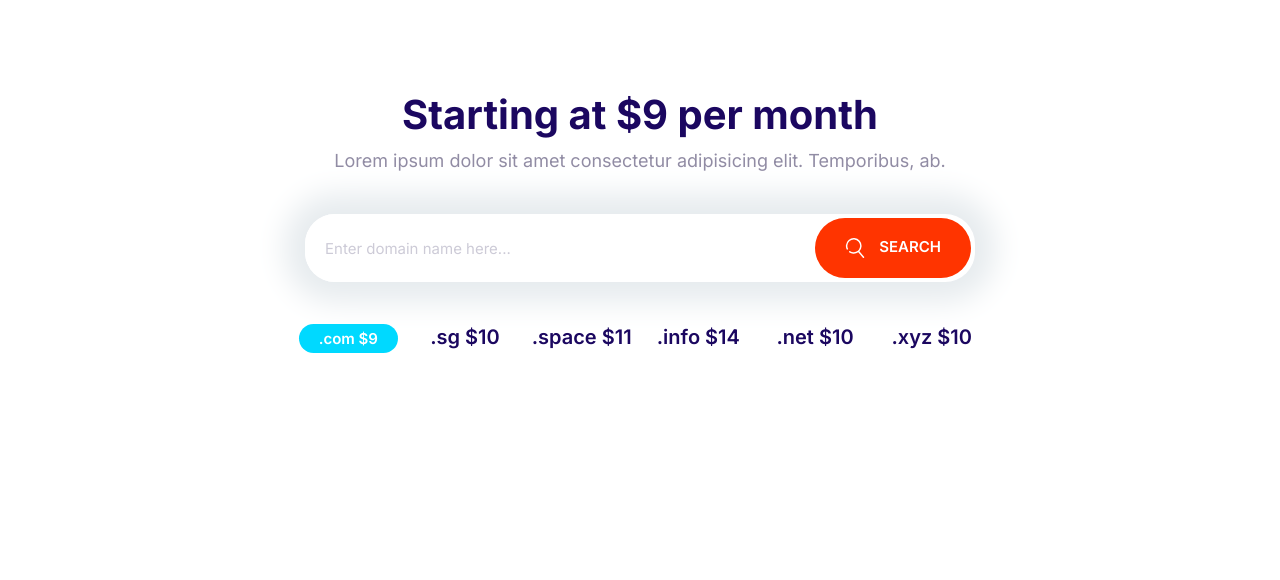
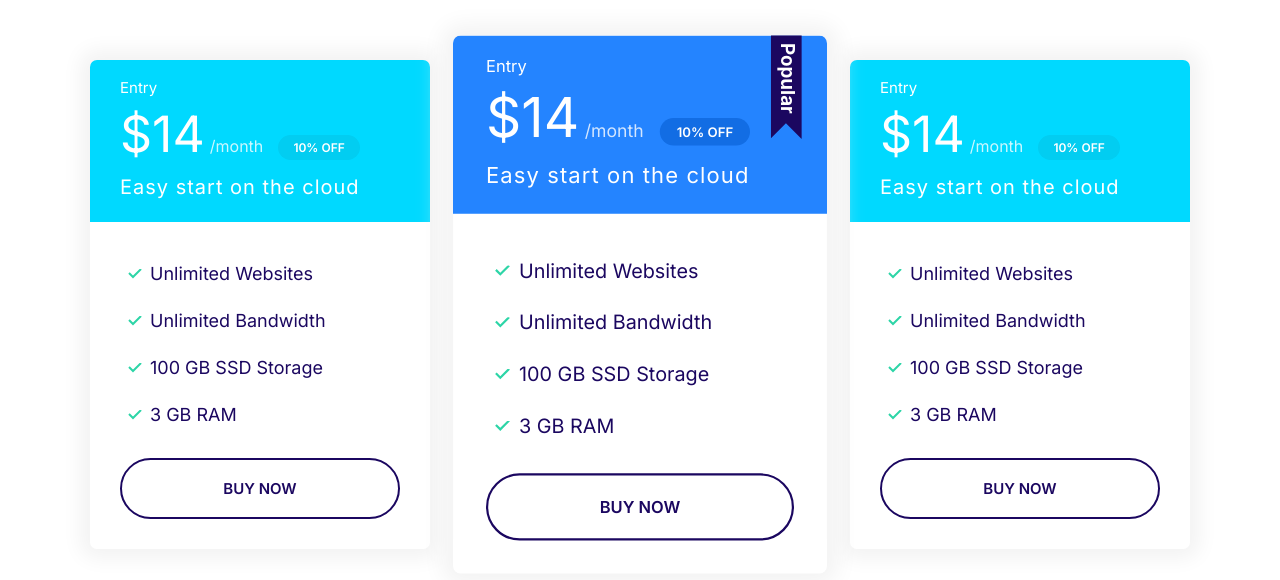
Before and after one commit to connorwestleydev/moshify, a plain HTML site: page index.html in a window 1280 px wide. Drawn offline with Linux system fonts and the light colour scheme.

Commit message:
Implment the plans block component

```diff
--- a/css/styles.css
+++ b/css/styles.css
@@ -326,11 +326,19 @@ a {
   color: #fff;
 }
 
+.card--primary .badge--primary {
+  background: #126de4;
+}
+
 .card--secondary .badge--secondary {
   background: #02cdf1;
 }
 
 /* Plans */
+.plan {
+  transition: transform 0.2s ease-out;
+}
+
 .plan__name {
   color: #fff;
   font-size: 2.4rem;
@@ -360,6 +368,10 @@ a {
   margin-bottom: 2rem;
 }
 
+.plan--popular {
+  transform: scale(1.1);
+}
+
 .plan--popular .card__header {
   position: relative;
 }
@@ -371,6 +383,14 @@ a {
   right: 5%;
   top: -6px;
   width: 40px;
+}
+
+.plan:hover {
+  transform: scale(1.05);
+}
+
+.plan--popular:hover {
+  transform: scale(1.15);
 }
 
 @media screen and (min-width: 1024px) {
@@ -712,13 +732,13 @@ a {
 
 .block-domain__prices {
   display: grid;
+  font-size: 2rem;
+  font-weight: 600;
   grid-template-columns: repeat(3, 1fr);
   grid-template-rows: repeat(2, 6rem);
-  font-size: 2rem;
-  font-weight: 600;
   justify-items: center;
+  margin: 0 auto;
   max-width: 700px;
-  margin: 0 auto;
 }
 
 @media screen and (min-width: 768px) {
@@ -726,3 +746,13 @@ a {
     grid-template-columns: repeat(auto-fit, minmax(10rem, 1fr));
   }
 }
+
+/* Plans Block */
+.block-plans .grid {
+  gap: 8rem 4rem;
+}
+
+.block-plans .card {
+  max-width: 500px;
+  margin: 0 auto;
+}
--- a/index.html
+++ b/index.html
@@ -13,35 +13,69 @@
     <link rel="stylesheet" href="css/styles.css" />
   </head>
   <body>
-    <section class="block container block-domain">
-      <header class="block__header">
-        <h2>Starting at $9 per month</h2>
-        <p>
-          Lorem ipsum dolor sit amet consectetur adipisicing elit. Temporibus,
-          ab.
-        </p>
-      </header>
-      <div class="input-group">
-        <input
-          type="text"
-          class="input"
-          placeholder="Enter domain name here..."
-        />
-        <button class="btn btn--accent">
-          <svg class="icon icon--white">
-            <use xlink:href="images/sprite.svg#search"></use>
-          </svg>
-          Search
-        </button>
+    <section class="block container block-plan block-plans">
+      <div class="grid grid--1x3">
+        <div class="plan">
+          <div class="card card--secondary">
+            <header class="card__header">
+              <h3 class="plan__name">Entry</h3>
+              <span class="plan__price">$14</span>
+              <span class="plan__billing-cycle">/month</span>
+              <span class="badge badge--secondary badge--small">10% OFF</span>
+              <span class="plan__description">Easy start on the cloud</span>
+            </header>
+            <div class="card__body">
+              <ul class="list list--tick">
+                <li class="list__item">Unlimited Websites</li>
+                <li class="list__item">Unlimited Bandwidth</li>
+                <li class="list__item">100 GB SSD Storage</li>
+                <li class="list__item">3 GB RAM</li>
+              </ul>
+              <button class="btn btn--outline btn--block">Buy Now</button>
+            </div>
+          </div>
+        </div>
+        <div class="plan plan--popular">
+          <div class="card card--primary">
+            <header class="card__header">
+              <h3 class="plan__name">Entry</h3>
+              <span class="plan__price">$14</span>
+              <span class="plan__billing-cycle">/month</span>
+              <span class="badge badge--primary badge--small">10% OFF</span>
+              <span class="plan__description">Easy start on the cloud</span>
+            </header>
+            <div class="card__body">
+              <ul class="list list--tick">
+                <li class="list__item">Unlimited Websites</li>
+                <li class="list__item">Unlimited Bandwidth</li>
+                <li class="list__item">100 GB SSD Storage</li>
+                <li class="list__item">3 GB RAM</li>
+              </ul>
+              <button class="btn btn--outline btn--block">Buy Now</button>
+            </div>
+          </div>
+        </div>
+        <div class="plan">
+          <div class="card card--secondary">
+            <header class="card__header">
+              <h3 class="plan__name">Entry</h3>
+              <span class="plan__price">$14</span>
+              <span class="plan__billing-cycle">/month</span>
+              <span class="badge badge--secondary badge--small">10% OFF</span>
+              <span class="plan__description">Easy start on the cloud</span>
+            </header>
+            <div class="card__body">
+              <ul class="list list--tick">
+                <li class="list__item">Unlimited Websites</li>
+                <li class="list__item">Unlimited Bandwidth</li>
+                <li class="list__item">100 GB SSD Storage</li>
+                <li class="list__item">3 GB RAM</li>
+              </ul>
+              <button class="btn btn--outline btn--block">Buy Now</button>
+            </div>
+          </div>
+        </div>
       </div>
-      <ul class="list block-domain__prices">
-        <li><span class="badge badge--secondary">.com $9</span></li>
-        <li>.sg $10</li>
-        <li>.space $11</li>
-        <li>.info $14</li>
-        <li>.net $10</li>
-        <li>.xyz $10</li>
-      </ul>
     </section>
     <script src="js/main.js"></script>
   </body>
```
Also changed, not shown: components/block-plan.html (added, +64 -0 lines), components/block.html (renamed from components/blocks.html, +4 -6 lines), components/block-domain.html (renamed from components/domain-block.html).
